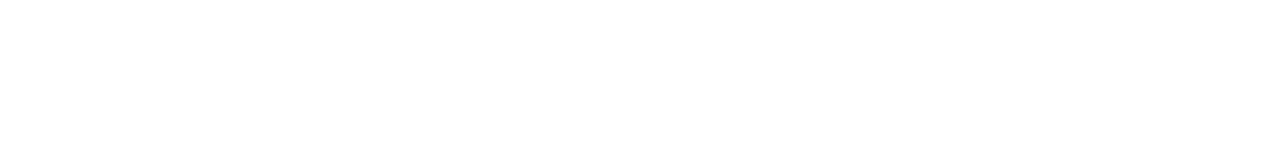
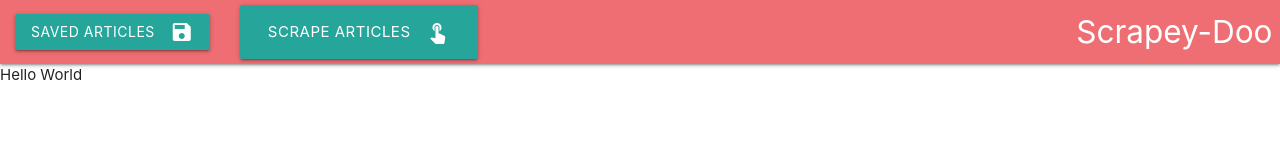
Before and after one commit to AceKingQueen/Scrapey-Doo, a website: page public/Index.html in a window 1280 px wide. Drawn offline with nearby package versions, Linux system fonts and the light colour scheme.

Commit message:
add materialize & json sent to /articles

```diff
--- a/public/Index.html
+++ b/public/Index.html
@@ -1,17 +1,46 @@
 <!DOCTYPE html>
 <html lang="en">
+
 <head>
     <meta charset="UTF-8">
     <meta name="viewport" content="width=device-width, initial-scale=1.0">
     <meta http-equiv="X-UA-Compatible" content="ie=edge">
     <title>Scrapey-Doo</title>
+    <link rel="stylesheet" href="https://cdnjs.cloudflare.com/ajax/libs/materialize/1.0.0-rc.2/css/materialize.min.css">
+    <link href="https://fonts.googleapis.com/icon?family=Material+Icons" rel="stylesheet">
+    <link rel="stylesheet" type="text/css" href="Style.css">
+
 </head>
+
 <body>
+    <nav>
+        <div class="nav-wrapper">
+            <a href="#!" class="brand-logo right">Scrapey-Doo</a>
+            <ul class="">
+                <li>
+                    <a class="waves-effect waves-light btn">Saved Articles
+                        <i class="material-icons right">save</i>
+                    </a>
+                </li>
+                <li>
+                    <a class="waves-effect waves-light btn-large center">Scrape Articles
+                        <i class="material-icons right">touch_app</i>
+                    </a>
+
+
+                </li>
+            </ul>
+        </div>
+    </nav>
     <div id="wrapper">
+        Hello World
+        <div id="articles"></div>
 
     </div>
 
-<script src="https://cdnjs.cloudflare.com/ajax/libs/jquery/3.2.1/jquery.min.js"></script>
-<script src="app.js"></script>
+    <script src="https://cdnjs.cloudflare.com/ajax/libs/jquery/3.2.1/jquery.min.js"></script>
+    <script src="https://cdnjs.cloudflare.com/ajax/libs/materialize/1.0.0-rc.2/js/materialize.min.js"></script>
+    <script src="app.js"></script>
 </body>
+
 </html>
```
Also changed, not shown: server.js (+15 -0 lines).
